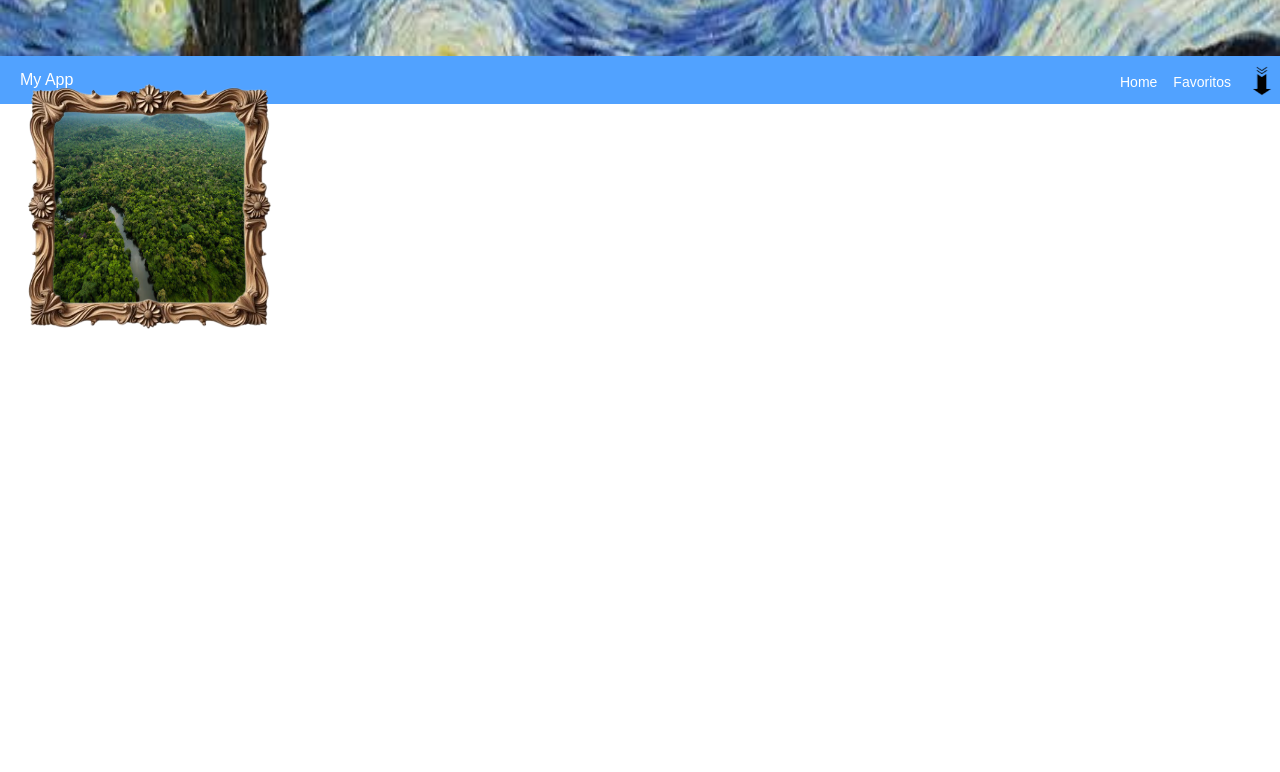
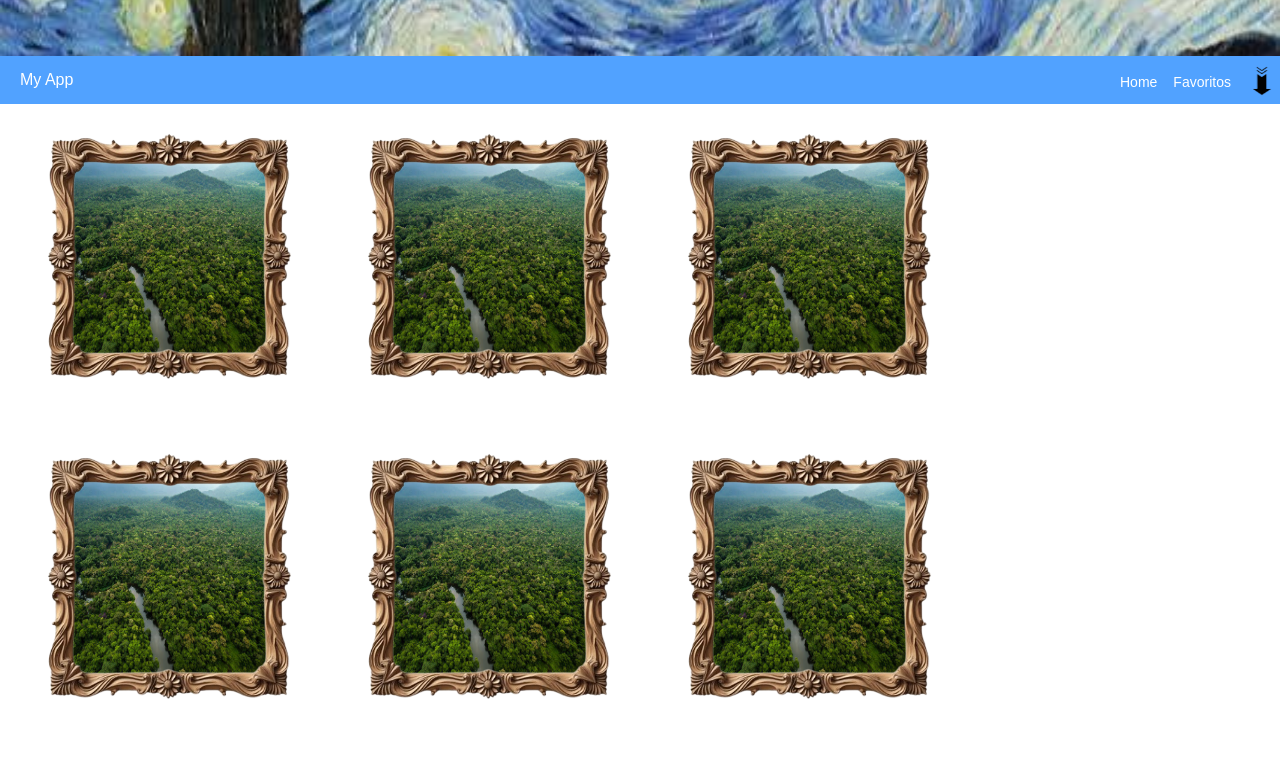
Before and after one commit to davidcontadecursoeusoprofissio-cybe/imagens, a Next.js app in the folder repositoriodeimagem/: page / in a window 1280 px wide. Shown: the top 772 px of the page. Built offline with nearby package versions, Linux system fonts and the light colour scheme.

Commit message:
atualiza

```diff
--- a/repositoriodeimagem/Components/PaginaInicial.jsx
+++ b/repositoriodeimagem/Components/PaginaInicial.jsx
@@ -3,24 +3,32 @@ import { useState } from "react"
 
 export default function PaginaInicial() {
   const [imagemprincipal] = useState([
+    ["/Imagem/images (2).jpg", "/Imagem/images-removebg-preview (2).png"],
+    ["/Imagem/images (2).jpg", "/Imagem/images-removebg-preview (2).png"],
+    ["/Imagem/images (2).jpg", "/Imagem/images-removebg-preview (2).png"],
+    ["/Imagem/images (2).jpg", "/Imagem/images-removebg-preview (2).png"],
+    ["/Imagem/images (2).jpg", "/Imagem/images-removebg-preview (2).png"],
+    ["/Imagem/images (2).jpg", "/Imagem/images-removebg-preview (2).png"],
+    ["/Imagem/images (2).jpg", "/Imagem/images-removebg-preview (2).png"],
     ["/Imagem/images (2).jpg", "/Imagem/images-removebg-preview (2).png"]
   ])
 
   return (
-    <div>
+    /* Container principal com display flex e flex-wrap para ir para a linha de baixo */
+    <div style={{ display: "flex", flexWrap: "wrap", gap: "20px", padding: "20px" }}>
       {imagemprincipal.map((parDeImagens, index) => {
         const imagemBaixo = parDeImagens[0]
         const imagemCima = parDeImagens[1]
 
         return (
-          /* O pai precisa ser relative para segurar a posição */
+          /* O pai precisa ser relative para segurar a posição das imagens sobrepostas */
           <div key={index} style={{ position: "relative", width: "300px", height: "300px" }}>
 
             {/* Imagem que fica no fundo */}
             <img
               src={imagemBaixo}
               alt="Fundo"
-              style={{ width: "70%", height: "70%", display: "block",position:"absolute" ,left:38, top:40, }}
+              style={{ width: "70%", height: "70%", display: "block", position: "absolute", left: 38, top: 80 }}
             />
 
             {/* Imagem que fica EM CIMA da outra */}
@@ -29,7 +37,7 @@ export default function PaginaInicial() {
               alt="Em cima"
               style={{
                 position: "absolute",
-                top: 0,
+                top: 30,
                 left: 0,
                 width: "100%",
                 height: "100%"
```
